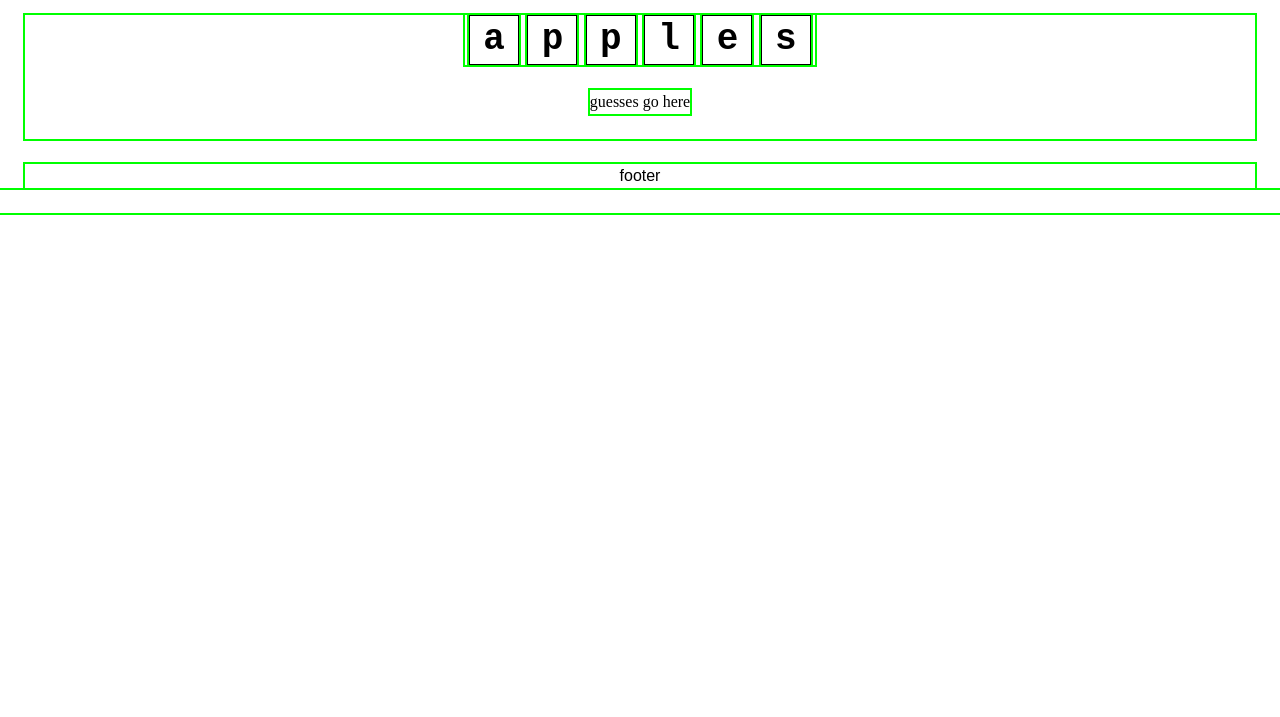
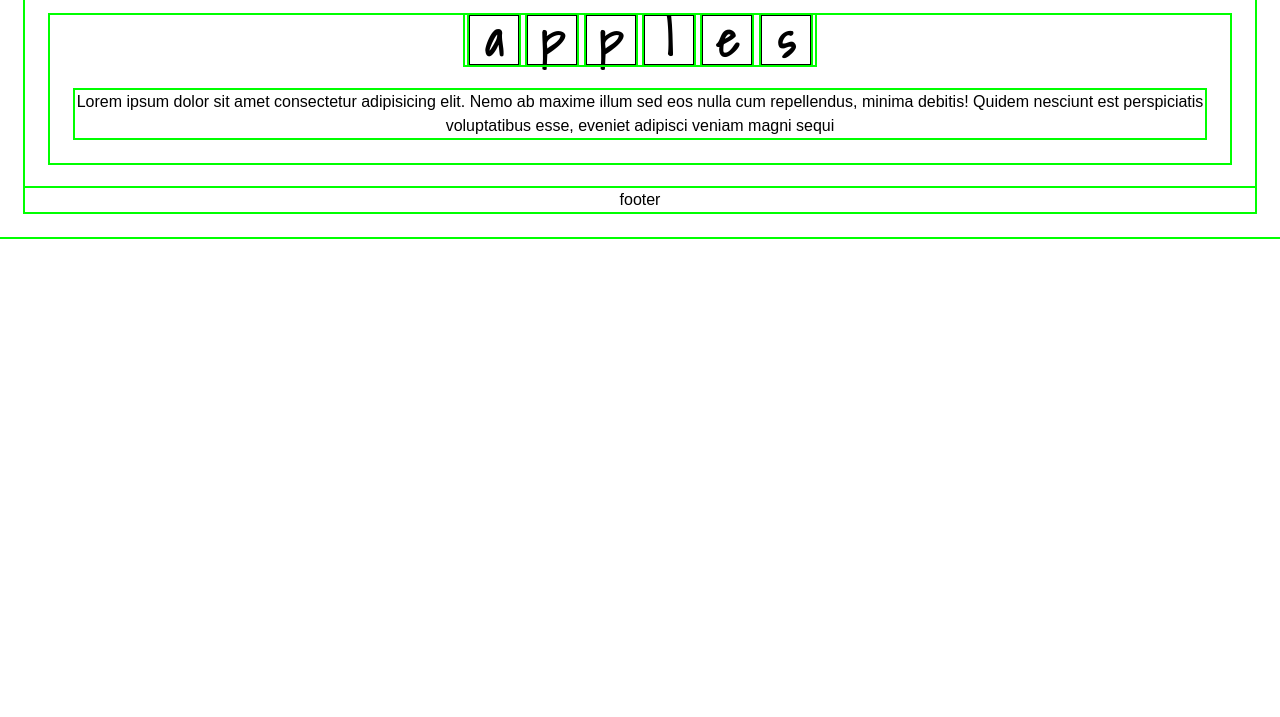
Before and after one commit to mtp13/hangman, a plain HTML site: page index.html in a window 1280 px wide. Shown: the part 83-800 px from the top of the page. Drawn offline with Linux system fonts and the light colour scheme.

Commit message:
change font for letters

```diff
--- a/index.html
+++ b/index.html
@@ -6,19 +6,26 @@
     <title>Hangman</title>
     <link rel="stylesheet" href="reset.css" />
     <link href="style.css" rel="stylesheet" />
+    <link rel="preconnect" href="https://fonts.googleapis.com" />
+    <link rel="preconnect" href="https://fonts.gstatic.com" crossorigin />
+    <link
+      href="https://fonts.googleapis.com/css2?family=Shadows+Into+Light&display=swap"
+      rel="stylesheet"
+    />
   </head>
   <body>
     <header>
       <div><h1>Hangman</h1></div>
     </header>
     <main>
-      <div class="letter-grid">
-        <div class="letter-1 letter"></div>
-        <div class="letter-2 letter"></div>
-        <div class="letter-3 letter"></div>
-      </div>
+      <div class="letter-grid"></div>
       <div class="guess-grid">
-        <p>guesses go here</p>
+        <p>
+          Lorem ipsum dolor sit amet consectetur adipisicing elit. Nemo ab
+          maxime illum sed eos nulla cum repellendus, minima debitis! Quidem
+          nesciunt est perspiciatis voluptatibus esse, eveniet adipisci veniam
+          magni sequi
+        </p>
       </div>
     </main>
     <footer>
--- a/style.css
+++ b/style.css
@@ -1,9 +1,9 @@
-header,
-footer {
+body {
+  font-family: sans-serif;
   text-align: center;
-  font-family: sans-serif;
   margin: 25px;
 }
+
 main {
   display: flex;
   flex-direction: column;
@@ -11,14 +11,16 @@ main {
   align-items: center;
   margin: 25px;
 }
+
 .letter-grid {
   display: flex;
   justify-content: space-around;
   width: 350px;
 }
+
 .letter {
-  font-family: "Courier New", Courier, monospace;
-  font-size: 36px;
+  font-family: "Shadows Into Light", serif;
+  font-size: 48px;
   font-weight: bold;
   height: 50px;
   width: 50px;
```
